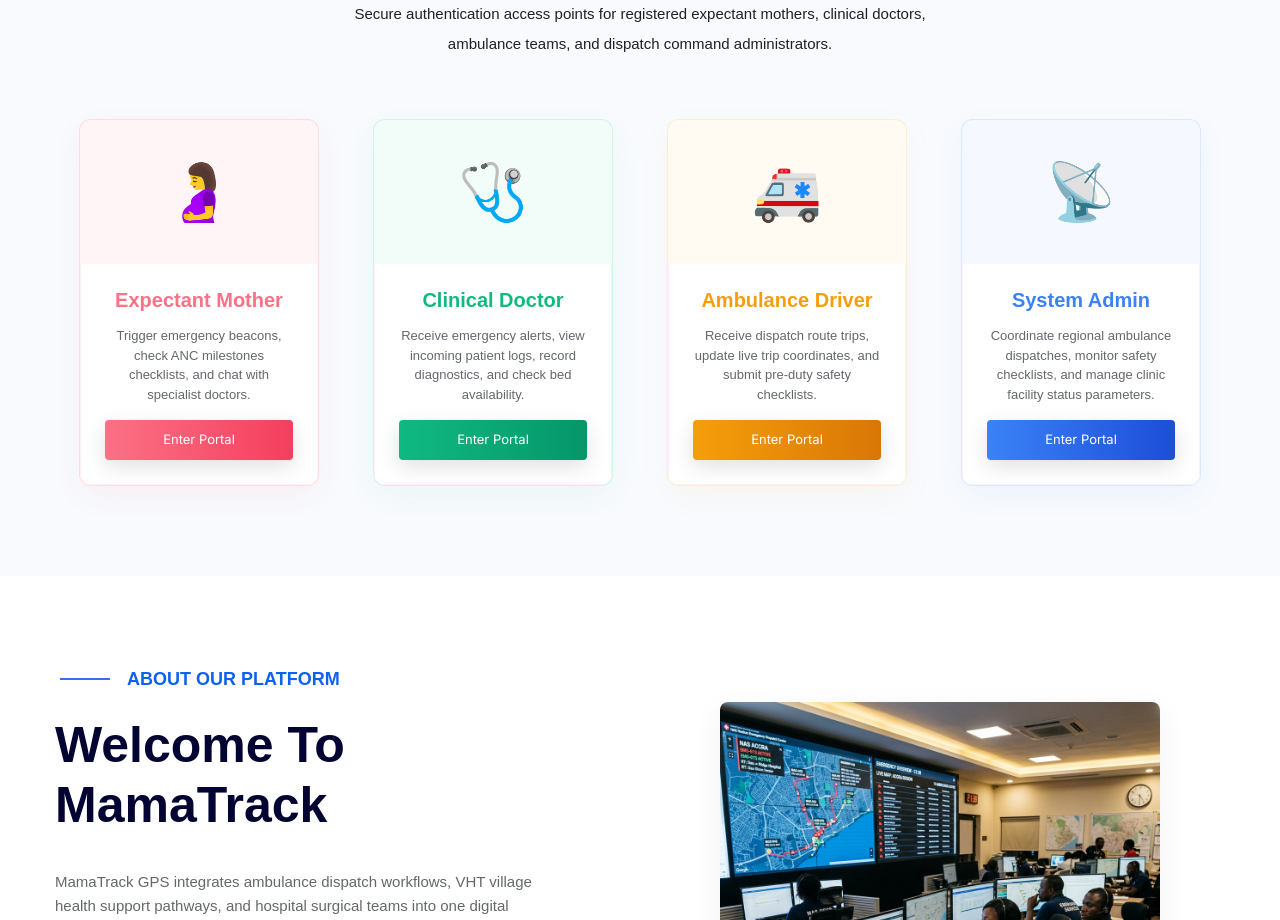
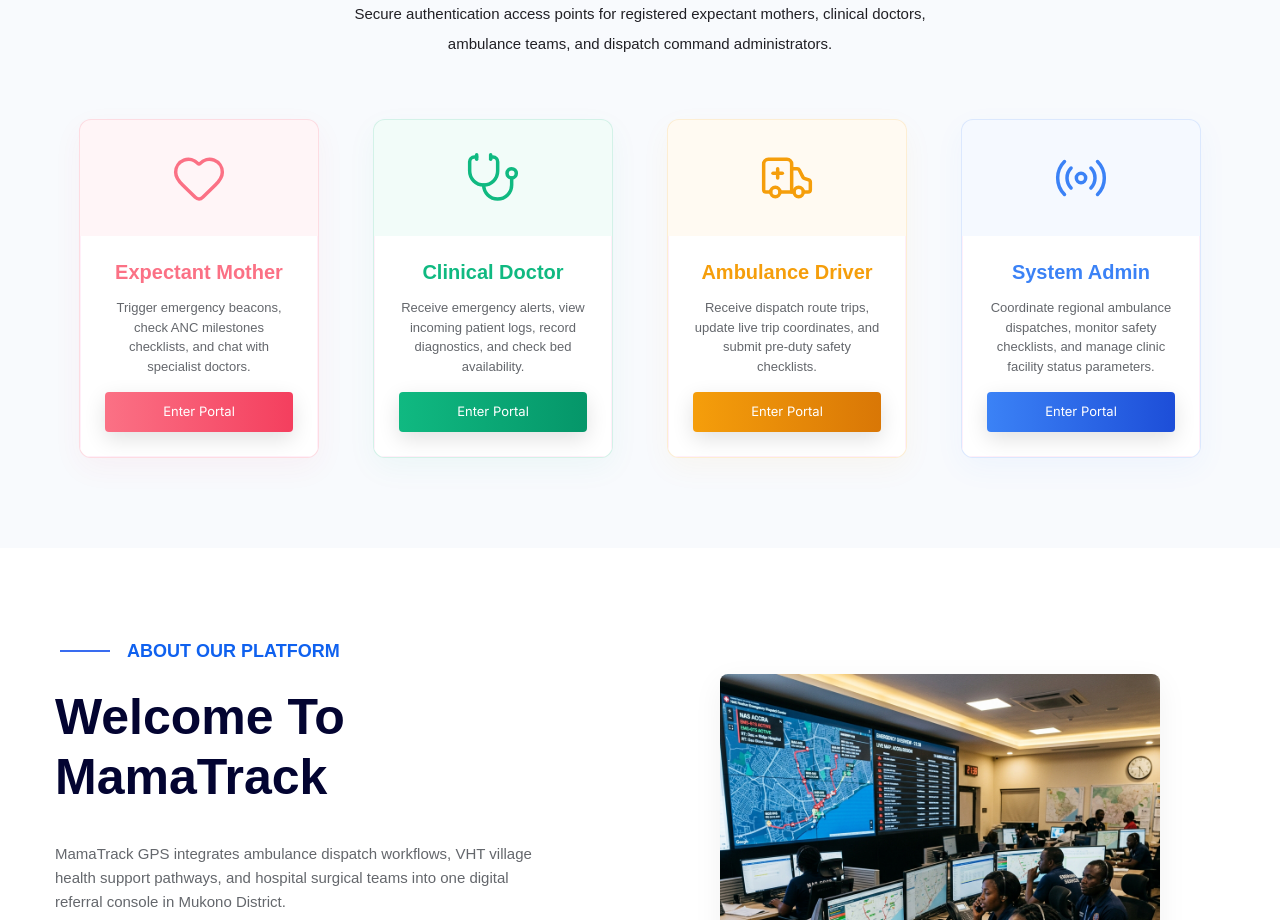
Before and after one commit to Praise1930/my-project1, a React (Vite) app: page / in a window 1280 px wide. Shown: the part 980-1900 px from the top of the page. Built offline with nearby package versions, Linux system fonts and the light colour scheme; a web font is replaced by a local one.

Commit message:
Style: Replace landing page portal emojis with clean vector outline Lucide icons

```diff
--- a/src/pages/Landing.tsx
+++ b/src/pages/Landing.tsx
@@ -3,6 +3,7 @@
 import React, { useState, useEffect } from 'react';
 import { Link } from 'react-router-dom';
 import { ThemeToggle, useTheme } from '../contexts/ThemeContext';
+import { Heart, Stethoscope, Ambulance, Radio } from 'lucide-react';
 
 // Import template stylesheets
 import '../styles/medical-center/bootstrap.min.css';
@@ -315,7 +316,9 @@ export const Landing: React.FC = () => {
             {/* Expectant Mother */}
             <div className="col-xl-3 col-lg-3 col-md-6 col-sm-6" style={{ flex: '1 1 240px', maxWidth: '270px' }}>
               <div className="single-team portal-hover-card portal-mother" style={{ background: isDark ? '#0f172a' : '#ffffff', borderRadius: '12px', overflow: 'hidden', border: isDark ? '1px solid rgba(244, 63, 94, 0.3)' : '1px solid rgba(244, 63, 94, 0.18)', boxShadow: '0 10px 30px rgba(244, 63, 94, 0.05)', height: '100%', display: 'flex', flexDirection: 'column', transition: 'background-color 0.3s ease' }}>
-                <div style={{ background: isDark ? 'rgba(244,63,94,0.1)' : 'rgba(244,63,94,0.05)', padding: '30px 0', display: 'flex', justifyContent: 'center', fontSize: '3.5rem' }}>🤰</div>
+                <div style={{ background: isDark ? 'rgba(244,63,94,0.1)' : 'rgba(244,63,94,0.05)', padding: '30px 0', display: 'flex', justifyContent: 'center' }}>
+                  <Heart size={56} color="#fb7185" strokeWidth={1.5} />
+                </div>
                 <div className="team-caption" style={{ padding: '24px', flex: 1, display: 'flex', flexDirection: 'column', textAlign: 'center', background: 'transparent' }}>
                   <h3 style={{ fontSize: '1.25rem', fontWeight: 700, color: '#fb7185' }}>Expectant Mother</h3>
                   <span style={{ display: 'block', fontSize: '13px', margin: '6px 0 16px', color: isDark ? '#cbd5e1' : '#64676c', flex: 1 }}>
@@ -331,7 +334,9 @@ export const Landing: React.FC = () => {
             {/* Clinical Doctor */}
             <div className="col-xl-3 col-lg-3 col-md-6 col-sm-6" style={{ flex: '1 1 240px', maxWidth: '270px' }}>
               <div className="single-team portal-hover-card portal-doctor" style={{ background: isDark ? '#0f172a' : '#ffffff', borderRadius: '12px', overflow: 'hidden', border: isDark ? '1px solid rgba(16, 185, 129, 0.3)' : '1px solid rgba(16, 185, 129, 0.18)', boxShadow: '0 10px 30px rgba(16, 185, 129, 0.05)', height: '100%', display: 'flex', flexDirection: 'column', transition: 'background-color 0.3s ease' }}>
-                <div style={{ background: isDark ? 'rgba(16,185,129,0.1)' : 'rgba(16,185,129,0.05)', padding: '30px 0', display: 'flex', justifyContent: 'center', fontSize: '3.5rem' }}>🩺</div>
+                <div style={{ background: isDark ? 'rgba(16,185,129,0.1)' : 'rgba(16,185,129,0.05)', padding: '30px 0', display: 'flex', justifyContent: 'center' }}>
+                  <Stethoscope size={56} color="#10b981" strokeWidth={1.5} />
+                </div>
                 <div className="team-caption" style={{ padding: '24px', flex: 1, display: 'flex', flexDirection: 'column', textAlign: 'center', background: 'transparent' }}>
                   <h3 style={{ fontSize: '1.25rem', fontWeight: 700, color: '#10b981' }}>Clinical Doctor</h3>
                   <span style={{ display: 'block', fontSize: '13px', margin: '6px 0 16px', color: isDark ? '#cbd5e1' : '#64676c', flex: 1 }}>
@@ -347,7 +352,9 @@ export const Landing: React.FC = () => {
             {/* Ambulance Driver */}
             <div className="col-xl-3 col-lg-3 col-md-6 col-sm-6" style={{ flex: '1 1 240px', maxWidth: '270px' }}>
               <div className="single-team portal-hover-card portal-driver" style={{ background: isDark ? '#0f172a' : '#ffffff', borderRadius: '12px', overflow: 'hidden', border: isDark ? '1px solid rgba(245, 158, 11, 0.3)' : '1px solid rgba(245, 158, 11, 0.18)', boxShadow: '0 10px 30px rgba(245, 158, 11, 0.05)', height: '100%', display: 'flex', flexDirection: 'column', transition: 'background-color 0.3s ease' }}>
-                <div style={{ background: isDark ? 'rgba(245,158,11,0.1)' : 'rgba(245,158,11,0.05)', padding: '30px 0', display: 'flex', justifyContent: 'center', fontSize: '3.5rem' }}>🚑</div>
+                <div style={{ background: isDark ? 'rgba(245,158,11,0.1)' : 'rgba(245,158,11,0.05)', padding: '30px 0', display: 'flex', justifyContent: 'center' }}>
+                  <Ambulance size={56} color="#f59e0b" strokeWidth={1.5} />
+                </div>
                 <div className="team-caption" style={{ padding: '24px', flex: 1, display: 'flex', flexDirection: 'column', textAlign: 'center', background: 'transparent' }}>
                   <h3 style={{ fontSize: '1.25rem', fontWeight: 700, color: '#f59e0b' }}>Ambulance Driver</h3>
                   <span style={{ display: 'block', fontSize: '13px', margin: '6px 0 16px', color: isDark ? '#cbd5e1' : '#64676c', flex: 1 }}>
@@ -363,7 +370,9 @@ export const Landing: React.FC = () => {
             {/* System Admin */}
             <div className="col-xl-3 col-lg-3 col-md-6 col-sm-6" style={{ flex: '1 1 240px', maxWidth: '270px' }}>
               <div className="single-team portal-hover-card portal-admin" style={{ background: isDark ? '#0f172a' : '#ffffff', borderRadius: '12px', overflow: 'hidden', border: isDark ? '1px solid rgba(59, 130, 246, 0.3)' : '1px solid rgba(59, 130, 246, 0.18)', boxShadow: '0 10px 30px rgba(59, 130, 246, 0.05)', height: '100%', display: 'flex', flexDirection: 'column', transition: 'background-color 0.3s ease' }}>
-                <div style={{ background: isDark ? 'rgba(59,130,246,0.1)' : 'rgba(59,130,246,0.05)', padding: '30px 0', display: 'flex', justifyContent: 'center', fontSize: '3.5rem' }}>📡</div>
+                <div style={{ background: isDark ? 'rgba(59,130,246,0.1)' : 'rgba(59,130,246,0.05)', padding: '30px 0', display: 'flex', justifyContent: 'center' }}>
+                  <Radio size={56} color="#3b82f6" strokeWidth={1.5} />
+                </div>
                 <div className="team-caption" style={{ padding: '24px', flex: 1, display: 'flex', flexDirection: 'column', textAlign: 'center', background: 'transparent' }}>
                   <h3 style={{ fontSize: '1.25rem', fontWeight: 700, color: '#3b82f6' }}>System Admin</h3>
                   <span style={{ display: 'block', fontSize: '13px', margin: '6px 0 16px', color: isDark ? '#cbd5e1' : '#64676c', flex: 1 }}>
```
